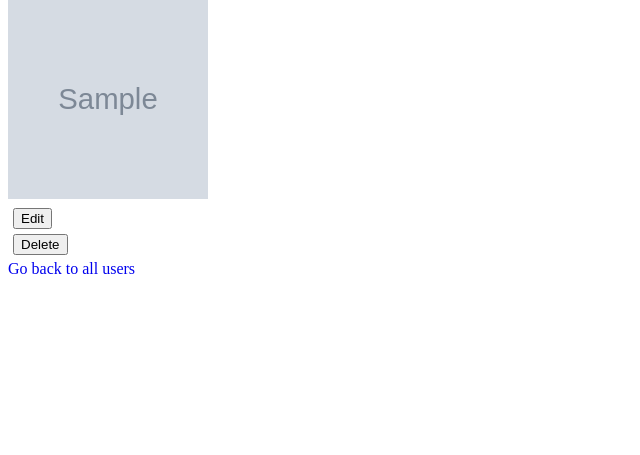
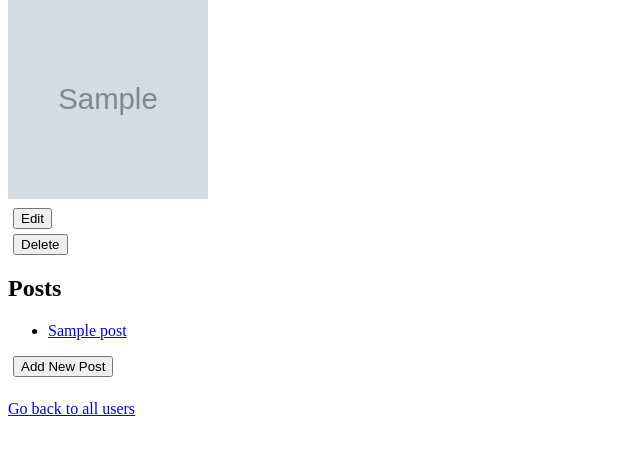
Before and after one commit to ivy1130/SpringboardUnit23-1, a Flask app: page /users/1 in a window 1280 px wide. Shown: the part 81-536 px from the top of the page, without its empty margins (0-640 px from the left). Run offline with Flask 2, Linux system fonts and the light colour scheme; tables that the repository leaves empty hold one stand-in row (values such as "Sample post"); grey boxes marked "Sample" are stand-in pictures.

Commit message:
completed part 2 of assignment

```diff
--- a/app.py
+++ b/app.py
@@ -2,7 +2,8 @@
 from crypt import methods
 from flask import Flask, request, render_template,  redirect, flash, session
 from flask_debugtoolbar import DebugToolbarExtension
-from models import db, connect_db, User
+from models import db, connect_db, User, Post
+from datetime import datetime
 
 app = Flask(__name__)
 app.config['SQLALCHEMY_DATABASE_URI'] = 'postgresql:///blogly'
@@ -30,13 +31,13 @@ def list_users():
     return render_template('list.html', users = users)
 
 @app.route('/users/new')
-def add_new_user():
+def show_new_user_form():
     """Show form to add new users"""
 
     return render_template('new-user.html')
 
 @app.route('/users/new', methods=["POST"])
-def get_new_user():
+def add_new_user():
     """Add new user to DB and return to list of users"""
     first_name = request.form["first-name"]
     last_name = request.form["last-name"]
@@ -53,20 +54,21 @@ def show_user_details(user_id):
     """Show details of specific user by ID"""
 
     user = User.query.get_or_404(user_id)
+    posts = db.session.query(Post.id, Post.title).filter_by(user_id = user_id).all()
 
-    return render_template('user-details.html', user = user)
+    return render_template('user-details.html', user = user, posts = posts)
 
 @app.route('/users/<int:user_id>/edit')
-def edit_user_details(user_id):
-    """Edit specific user"""
+def show_edit_user_form(user_id):
+    """Show form to edit user information"""
 
     user = User.query.get_or_404(user_id)
 
     return render_template('edit-user-details.html', user = user)
 
 @app.route('/users/<int:user_id>/edit', methods=["POST"])
-def update_user_details(user_id):
-    """Edit specific user"""
+def edit_user_details(user_id):
+    """Update user details from edits"""
 
     user = User.query.get_or_404(user_id)
     user.first_name = request.form["first-name"]
@@ -98,3 +100,63 @@ def delete_user(user_id):
     db.session.commit()
 
     return redirect('/users')
+
+@app.route('/users/<int:user_id>/posts/new')
+def show_new_post_form(user_id):
+    """Show new post form"""
+    user = User.query.get_or_404(user_id)
+
+    return render_template('new-post.html', user = user)
+
+@app.route('/users/<int:user_id>/posts/new', methods=["POST"])
+def add_new_post(user_id):
+    """Add new post to DB and redirect to user details"""
+    # user = User.query.get_or_404(user_id)
+
+    title = request.form["post-title"]
+    content = request.form["post-content"]
+
+    new_post = Post(title = title, content = content, created_at = datetime.now(), user_id = user_id)
+    db.session.add(new_post)
+    db.session.commit()
+
+    return redirect(f'/users/{user_id}')
+
+@app.route('/posts/<int:post_id>')
+def show_post(post_id):
+    """Show post"""
+    post = Post.query.get_or_404(post_id)
+
+    return render_template('post.html', post = post, user = post.user)
+
+@app.route('/posts/<int:post_id>/edit')
+def show_edit_post_form(post_id):
+    """Show form to edit post"""
+    post = Post.query.get_or_404(post_id)
+
+    return render_template('edit-post.html', post = post, user = post.user)
+
+@app.route('/posts/<int:post_id>/edit', methods=["POST"])
+def edit_post(post_id):
+    """Update post based on edits"""
+    post = Post.query.get_or_404(post_id)
+
+    post.title = request.form["post-title"]
+    post.content = request.form["post-content"]
+
+    db.session.add(post)
+    db.session.commit()
+
+    return redirect(f'/posts/{post_id}')
+
+@app.route('/posts/<int:post_id>/delete', methods=["POST"])
+def delete_post(post_id):
+    """Delete specific post"""
+
+    post = Post.query.get_or_404(post_id)
+    user = post.user
+
+    db.session.delete(post)
+    db.session.commit()
+
+    return redirect(f'/users/{user.id}')
--- a/static/app.css
+++ b/static/app.css
@@ -9,6 +9,6 @@ img {
 	height: 200px;
 }
 
-a {
+/* a {
 	text-decoration: none;
-}
+} */
--- a/templates/user-details.html
+++ b/templates/user-details.html
@@ -8,12 +8,23 @@
 {% endif %}
 
 <form>
-    <button formaction="/users/{{ user.id}}/edit"
-            formmethod="GET">Edit
+    <button formaction="/users/{{user.id}}/edit" formmethod="GET">Edit
     </button>
-    <button formaction="/users/{{user.id}}/delete"
-            formmethod="POST">Delete
+    <button formaction="/users/{{user.id}}/delete" formmethod="POST">Delete
     </button>
-  </form>
+</form>
+<h2>Posts</h2>
+<ul>
+    {% for post in posts %}
+        <li>
+            <a href="/posts/{{post[0]}}">{{post[1]}}</a>
+        </li>
+    {% endfor %}
+</ul>
+<form>
+    <button formaction="/users/{{user.id}}/posts/new" formmethod="GET">Add New Post
+    </button>
+</form>
+<br>
 <a href="/users">Go back to all users</a>
 {% endblock %}
```
Also changed, not shown: models.py (+30 -0 lines), seed.py (+9 -6 lines), templates/edit-post.html (added, +15 -0 lines), templates/list.html (+4 -3 lines), templates/new-post.html (added, +15 -0 lines), templates/post.html (added, +17 -0 lines), test_flask.py (+100 -6 lines).
